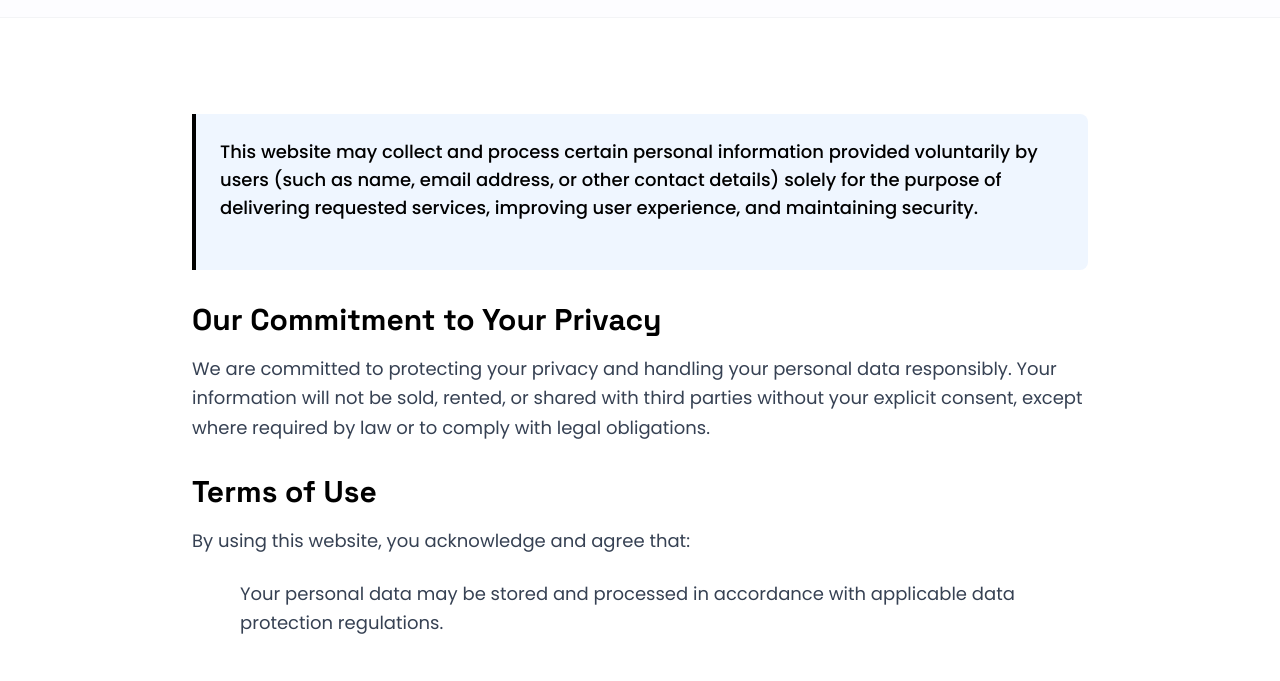
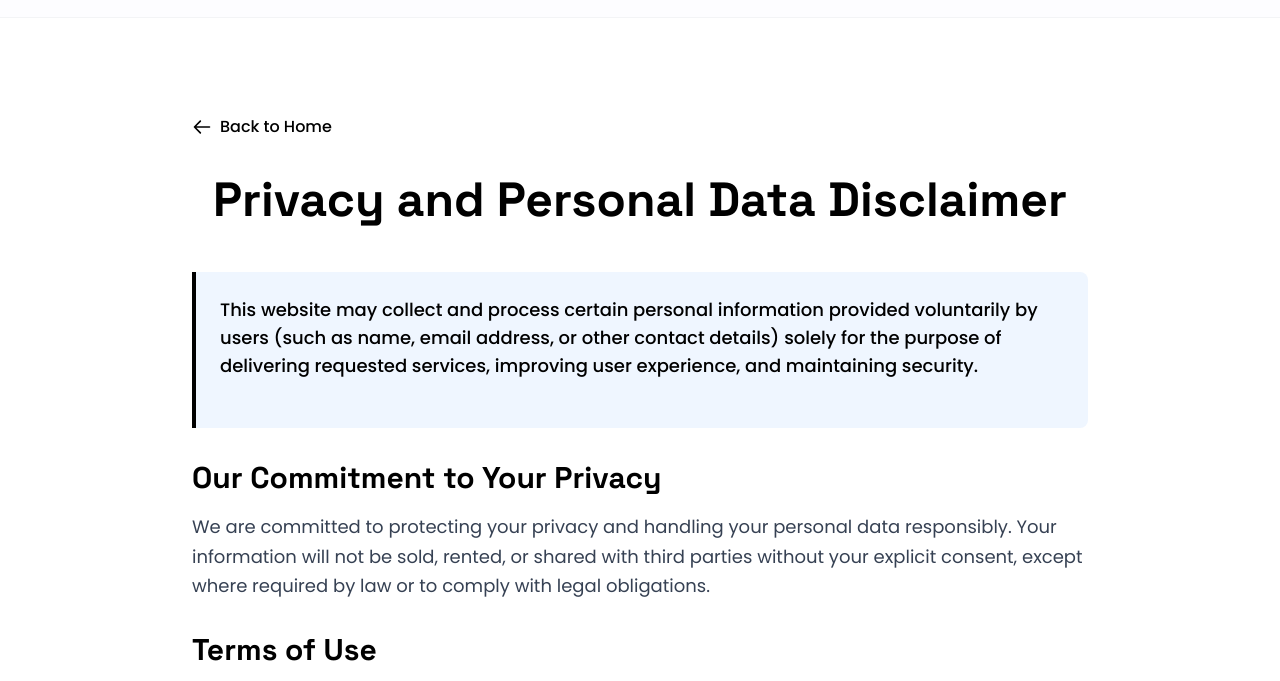
Before and after one commit to SantiagoManchola/sky-blast, an Astro site: page /privacy in a window 1280 px wide. Shown: the part 63-744 px from the top of the page. Built offline with nearby package versions, Linux system fonts and the light colour scheme; Astro itself is replaced by a stand-in of ours.

Commit message:
fix(Header): update logo link to point to home page
feat(privacy): add back button and enhance privacy page header

```diff
--- a/astro.config.mjs
+++ b/astro.config.mjs
@@ -2,15 +2,13 @@
 import { defineConfig } from "astro/config";
 import tailwindcss from "@tailwindcss/vite";
 import sitemap from "@astrojs/sitemap";
-import node from "@astrojs/node";
+import vercel from "@astrojs/vercel";
 
 // https://astro.build/config
 export default defineConfig({
   site: "https://sky-blast.vercel.app", // Replace with your actual domain
   output: "server", // Enable SSR for API routes
-  adapter: node({
-    mode: "standalone",
-  }),
+  adapter: vercel(),
   vite: {
     plugins: [tailwindcss()],
   },
--- a/package.json
+++ b/package.json
@@ -11,6 +11,7 @@
   "dependencies": {
     "@astrojs/node": "^9.4.3",
     "@astrojs/sitemap": "^3.5.1",
+    "@astrojs/vercel": "^8.2.7",
     "@tailwindcss/vite": "^4.1.13",
     "@types/leaflet": "^1.9.20",
     "astro": "^5.13.7",
--- a/src/components/Header.astro
+++ b/src/components/Header.astro
@@ -10,7 +10,7 @@ import skyBlastLogo from "../assets/sky-blast.png";
     <div class="flex items-center justify-between h-16 lg:h-20">
       <!-- Logo -->
       <div class="flex-shrink-0">
-        <a href="#" class="flex items-center">
+        <a href="/" class="flex items-center">
           <img
             src={skyBlastLogo.src}
             alt="SkyBlast Logo"
--- a/src/pages/privacy.astro
+++ b/src/pages/privacy.astro
@@ -12,6 +12,34 @@ import Footer from "../components/Footer.astro";
     <section class="py-16 lg:py-24">
       <div class="container mx-auto px-4 sm:px-6 lg:px-8">
         <div class="max-w-4xl mx-auto">
+          <!-- Back Button -->
+          <div class="mb-8">
+            <a
+              href="/"
+              class="inline-flex items-center text-secondary hover:text-primary transition-colors duration-200 font-medium"
+            >
+              <svg
+                class="w-5 h-5 mr-2"
+                fill="none"
+                stroke="currentColor"
+                viewBox="0 0 24 24"
+              >
+                <path
+                  stroke-linecap="round"
+                  stroke-linejoin="round"
+                  stroke-width="2"
+                  d="M10 19l-7-7m0 0l7-7m-7 7h18"></path>
+              </svg>
+              Back to Home
+            </a>
+          </div>
+
+          <h1
+            class="font-heading text-3xl lg:text-5xl font-bold text-secondary mb-12 text-center"
+          >
+            Privacy and Personal Data Disclaimer
+          </h1>
+
           <div class="prose prose-lg max-w-none">
             <!-- Introduction -->
             <div
```
Also changed, not shown: pnpm-lock.yaml, 1 other file.
